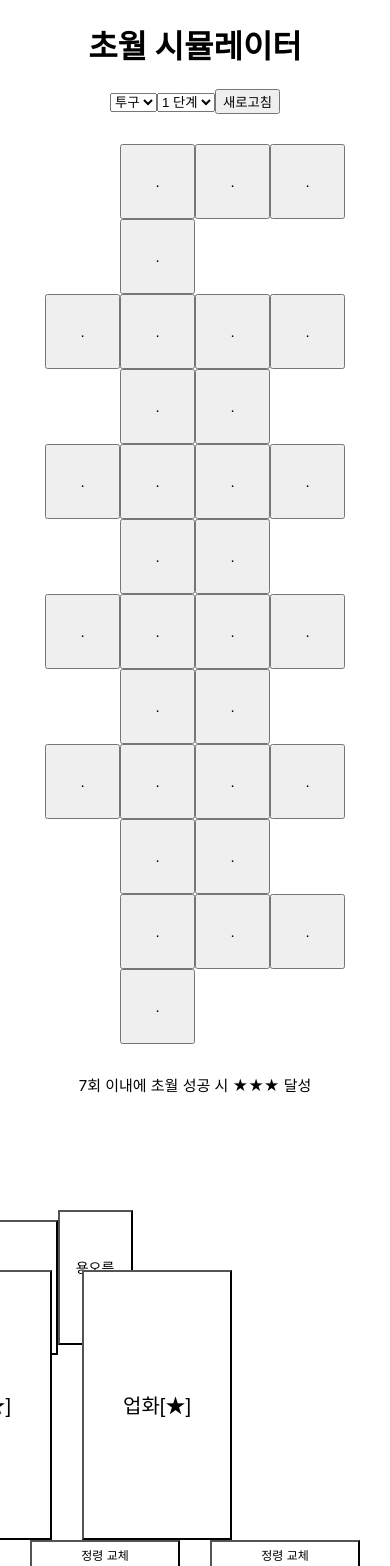
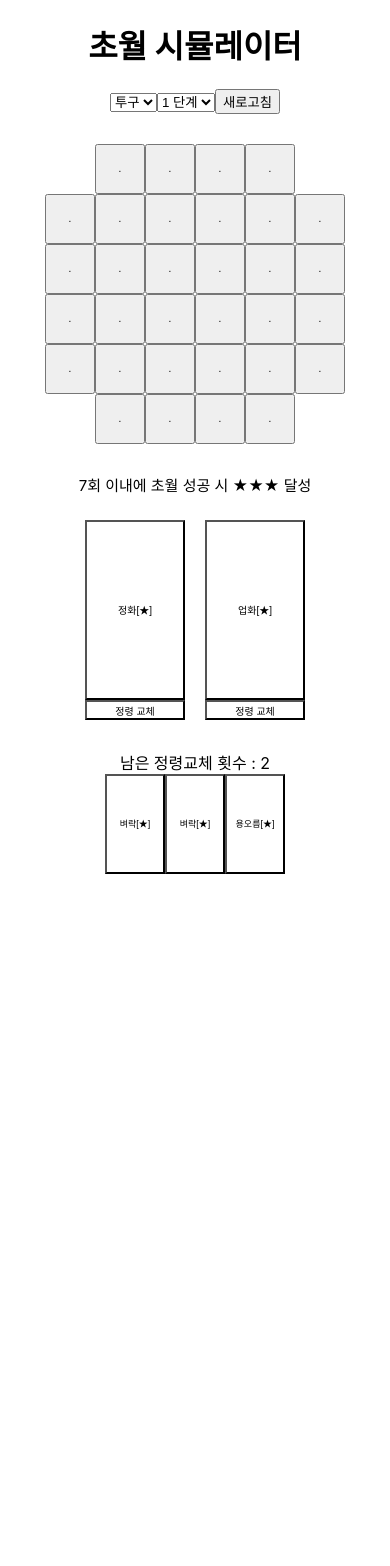
Before and after one commit to wkdtpgns5016/transcendence-simulator, a React (Create React App) app: page / in a window 390 px wide. Shown: the top 1566 px of the page. After the commit the page ends 874 px from the top, so only its background shows below. Built offline with nearby package versions, Linux system fonts and the light colour scheme.

Commit message:
Feat: 임시 모바일 페이지 구현
임시 모바일 페이지 구현

```diff
--- a/package.json
+++ b/package.json
@@ -9,6 +9,7 @@
     "gh-pages": "^6.0.0",
     "react": "^18.2.0",
     "react-dom": "^18.2.0",
+    "react-responsive": "^9.0.2",
     "react-scripts": "5.0.1",
     "web-vitals": "^2.1.4"
   },
--- a/src/App.js
+++ b/src/App.js
@@ -1,5 +1,20 @@
 import React, { Component } from 'react';
+import { useMediaQuery } from 'react-responsive';
 import './App.css';
+
+export const Mobile = ({ children }) => {
+  const isMobile = useMediaQuery({
+    query: "(max-width:768px)"
+  });
+  return <>{isMobile && children}</>
+}
+
+export const Pc = ({ children }) => {
+  const isPc = useMediaQuery({
+    query: "(min-width:769px)"
+  });
+  return <>{isPc && children}</>
+}
 
 // 정령 효과 데이터 초기화
 const options = [
@@ -113,6 +128,7 @@ class inventory {
     this.saveUse = null;
   }
 
+  // 인벤토리 초기화
   initInventory() {
     delete this.poket;
     delete this.hand;
@@ -127,6 +143,7 @@ class inventory {
     this.saveUse = null;
   }
 
+  // 정령효과 변경
   changeHand(index) {
     if (this.change > 0) {
       this.hand[index] = this.poket.shift();
@@ -137,6 +154,7 @@ class inventory {
     }
   }
 
+  // 정령효과 채워넣기
   appendHand(index) {
     this.hand[index] = this.poket.shift();
     this.poket.push(this.createSpirit());
@@ -144,6 +162,7 @@ class inventory {
     this.selected = null;
   }
 
+  // 정령효과 사용
   useSpirit(index) {
     let spirit = this.hand[index];
     this.useIndex = index;
@@ -151,6 +170,7 @@ class inventory {
     return (spirit);
   }
 
+  // 랜덤 정령 객체 생성
   createSpirit() {
     let randomNum = Math.floor(Math.random() * 10);
     let obj = options[randomNum];
@@ -158,6 +178,7 @@ class inventory {
     return spirit;
   }
 
+  // 정령 등급업
   levelUpSpirit() {
     if (this.hand[0].value === this.hand[1].value) {
       if (this.hand[0].value !== "eruption" && this.hand[0].value !== "resonance") {
@@ -173,6 +194,7 @@ class inventory {
     }
   }
 
+  // 신비
   mystery() {
     let leftIdx = (this.useIndex === 0 ? 1 : 0);
     let randomNum = Math.floor(Math.random() * 2);
@@ -184,6 +206,7 @@ class inventory {
     }
   }
 
+  // 강화
   enhance() {
     let leftIdx = (this.useIndex === 0 ? 1 : 0);
     if (this.hand[leftIdx].value !== "eruption" && this.hand[leftIdx].value !== "resonance") {
@@ -193,20 +216,10 @@ class inventory {
     }
   }
 
+  // 복제
   reproduction(selectSpirit) {
     let leftIdx = (this.useIndex === 0 ? 1 : 0);
     this.hand[leftIdx] = selectSpirit;
-  }
-
-  getHandString() {
-    return ("{ " + this.hand[0].getString() + ", " +
-                   this.hand[1].getString() + " }");
-  }
-
-  getPocketString() {
-    return ("{ " + this.poket[0].getString() + ", " +
-                   this.poket[1].getString() + ", " +
-                   this.poket[2].getString() + " }");
   }
 
 }
@@ -225,8 +238,8 @@ class board {
     this.lightningPenalty = false;
   }
 
+  // 객체 초기화
   initBoard(level) {
-
     let squares = [];
     for (let i=0; i<level**2; i++) {
       squares[i] = new Square();
@@ -239,6 +252,7 @@ class board {
     this.lightningPenalty = false;
   }
 
+  // 석판 개수 카운트
   countLeftSlate() {
     let count = 0;
     for (let i = 0; i < this.level**2; i++) {
@@ -263,6 +277,7 @@ class board {
     }
   }
 
+  // 특수 효과 설정
   setSpecital() {
     let randomNum = Math.floor(Math.random() * 6);
     let randomIndex = [];
@@ -281,6 +296,7 @@ class board {
     this.slate[randomIndex[idx]].text = specital[randomNum].name;
   }
 
+  // 왜곡 장판 설정
   setDistortion(selectEquipment, selectLevel) {
     const data = level_data.get(selectLevel);
     if (data === undefined)
@@ -293,16 +309,19 @@ class board {
     }
   }
 
+  // 석판 회복
   recoverSlate() {
     let idx = this.destroyed.splice(Math.floor(Math.random() * this.destroyed.length),1)[0];
     this.slate[idx].visibility = "";
     this.left++;
   }
 
+  // 벼락 효과 패널티 적용
   processLightningPenalty() {
     this.recoverSlate();
   }
 
+  // 왜곡 장판 패널티 적용
   processDestroyPenalty() {
     if (this.destroyed.length < 3) {
       while (this.destroyed.length !== 0) {
@@ -316,6 +335,7 @@ class board {
     }
   }
 
+  // 석판 재배치
   shuffleBoard() {
     let shuffleBoard = [];
     for (let i = 0; i < this.slate.length - 1; i++) {
@@ -822,9 +842,8 @@ class App extends Component {
   handleMouseOver(index) {
     const board = this.state.board;
     const selectSpirit = this.state.selectSpirit;
-    const spirit = this.state.selectSpirit;
 
-    if (!spirit)
+    if (!selectSpirit)
       return;
     if (board.slate[index].visibility === "hidden")
       return ;
@@ -834,7 +853,7 @@ class App extends Component {
       if (board.slate[index].distortion)
         return ;
     }
-    switch (spirit.value) {
+    switch (selectSpirit.value) {
       case options[0].value:
         this.earthquake(index, 15);
         break;
@@ -1056,6 +1075,28 @@ class App extends Component {
         </div>
       );
     }
+    const rows2 = [];
+    for (let i = 0; i < this.state.board.level; i++) {
+      const rowButtons = this.state.board.slate.slice(i * this.state.board.level, (i + 1) * this.state.board.level);
+      rows2.push(
+        <div key={i} className="button-row">
+          {rowButtons.map((button, index) => (
+            <button
+              key={index}
+              className="grid-button"
+              style={{  visibility: button.visibility,
+                        fontSize: '10px',
+                        width: '50px',
+                        height: '50px',
+                        backgroundColor: button.color }}
+              onMouseOver={() => this.handleMouseOver(i * this.state.board.level + index)}
+              onMouseOut={() => this.handleMouseOut()}
+              onClick={() => this.handleBoardClick(i * this.state.board.level + index)}
+            >{button.text}</button>
+          ))}
+        </div>
+      );
+    }
 
     // 정령교체 버튼
     const change = [];
@@ -1068,6 +1109,23 @@ class App extends Component {
                     fontSize: '12px',
                     width: '150px',
                     height: '30px',
+                    backgroundColor: 'white'}}
+          onClick={() => this.handleChangeClick(i)}
+        >
+          {"정령 교체"}
+        </button>
+      )
+    }
+    const change2 = [];
+    for (let i = 0; i < 2; i++) {
+      change2.push(
+        <button
+          key={i}
+          className="change-button2"
+          style={{  margin: '10px',
+                    fontSize: '10px',
+                    width: '100px',
+                    height: '20px',
                     backgroundColor: 'white'}}
           onClick={() => this.handleChangeClick(i)}
         >
@@ -1094,6 +1152,24 @@ class App extends Component {
         </button>
       )
     }
+    const hand2 = [];
+    for (let i = 0; i < 2; i++) {
+      let spirit = this.state.inventory.hand[i];
+      hand2.push(
+        <button
+          key={i}
+          className="hand-button2"
+          style={{  margin: '10px',
+                    fontSize: '10px',
+                    width: '100px',
+                    height: '180px',
+                    backgroundColor: (this.state.inventory.selected === i ? "yellow":"white")  }}
+          onClick={() => this.handleSpiritClick(i)}
+        >
+          {spirit.getString()}
+        </button>
+      )
+    }
 
     const pocket = [];
     for (let i = 2; i >= 0; i--) {
@@ -1111,9 +1187,68 @@ class App extends Component {
         </button>
       )
     }
+    const pocket2 = [];
+    for (let i = 2; i >= 0; i--) {
+      let spirit = this.state.inventory.poket[i];
+      pocket2.push(
+        <button
+          key={i}
+          className="procket-button2"
+          style={{  fontSize: '9px',
+                    width: '60px',
+                    height: '100px',
+                    backgroundColor: 'white' }}
+        >
+          {spirit.getString()}
+        </button>
+      )
+    }
 
     return (
       <div className="App">
+        <Mobile>
+        <h1>초월 시뮬레이터</h1>
+          {<select onChange={this.selectEquipmentBoard}>
+            <option value={1}>투구</option>
+            <option value={2}>견갑</option>
+            <option value={3}>상의</option>
+            <option value={4}>하의</option>
+            <option value={5}>장갑</option>
+          </select>}
+
+          {<select onChange={this.selectLevelBoard}>
+            <option value={1}>1 단계</option>
+            <option value={2}>2 단계</option>
+            <option value={3}>3 단계</option>
+          </select>}
+
+          {<button onClick={() => this.refreshBoard()}>
+            새로고침
+          </button>}
+          <div className="button-grid"
+              style={{ margin: '30px'}}
+          >
+            {rows2}
+          </div>
+          <div>
+            <div style={{ fontSize: '15px',
+                          paddingBottom: '15px'}}>
+              {this.getStringProgress()}
+            </div>
+            <span>{hand2}</span>
+            <div>
+              <span style={{position: 'relative',
+                          bottom: '20px'}}>
+                  {change2}
+              </span>
+            </div>
+              <div>
+                  {"남은 정령교체 횟수 : " + this.state.inventory.change}
+              </div>
+            <div>{pocket2}</div>
+          </div>
+        </Mobile>
+        <Pc>
           <h1>초월 시뮬레이터</h1>
           {<select onChange={this.selectEquipmentBoard}>
             <option value={1}>투구</option>
@@ -1161,6 +1296,7 @@ class App extends Component {
               </span>
             </div>
           </div>
+        </Pc>
       </div>
     );
   }
```
Also changed, not shown: 1 other file (tests, documents, lock files or other folders). Lines whose indentation alone changed are shown as unchanged.
